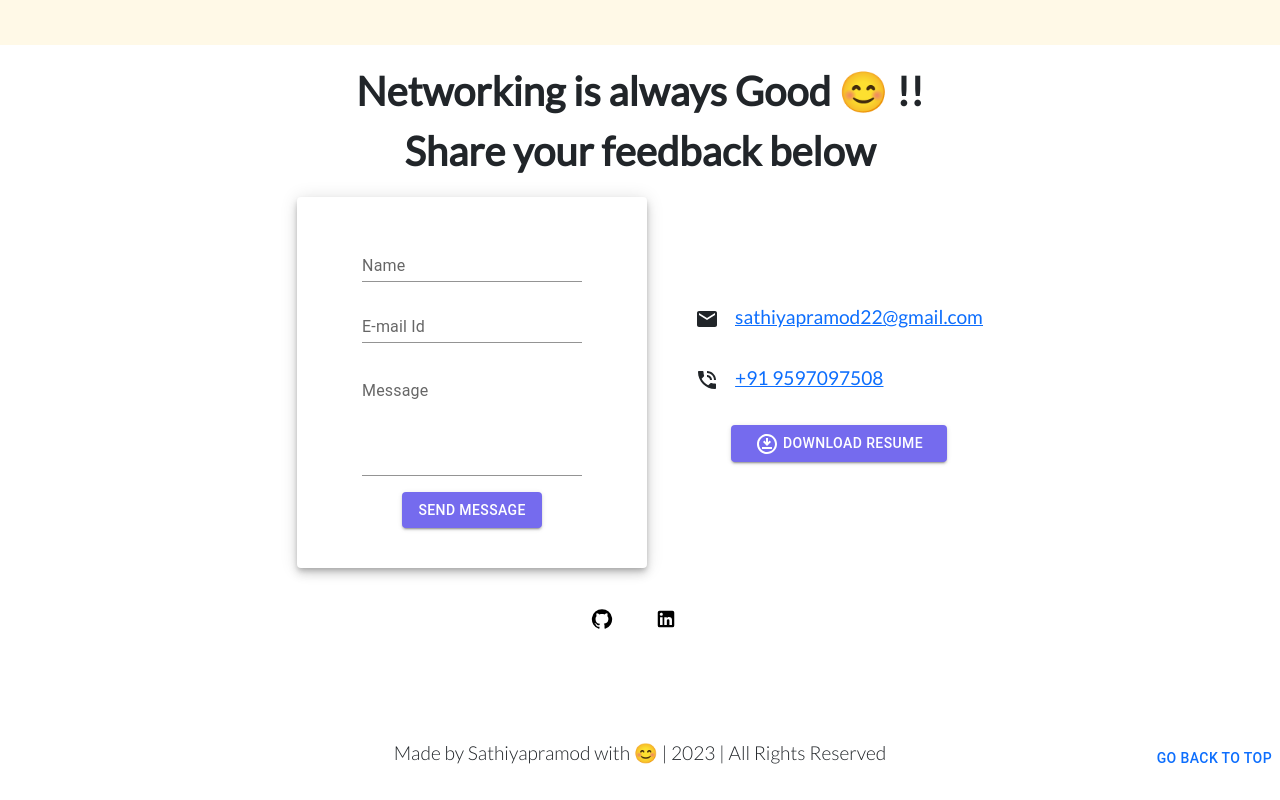
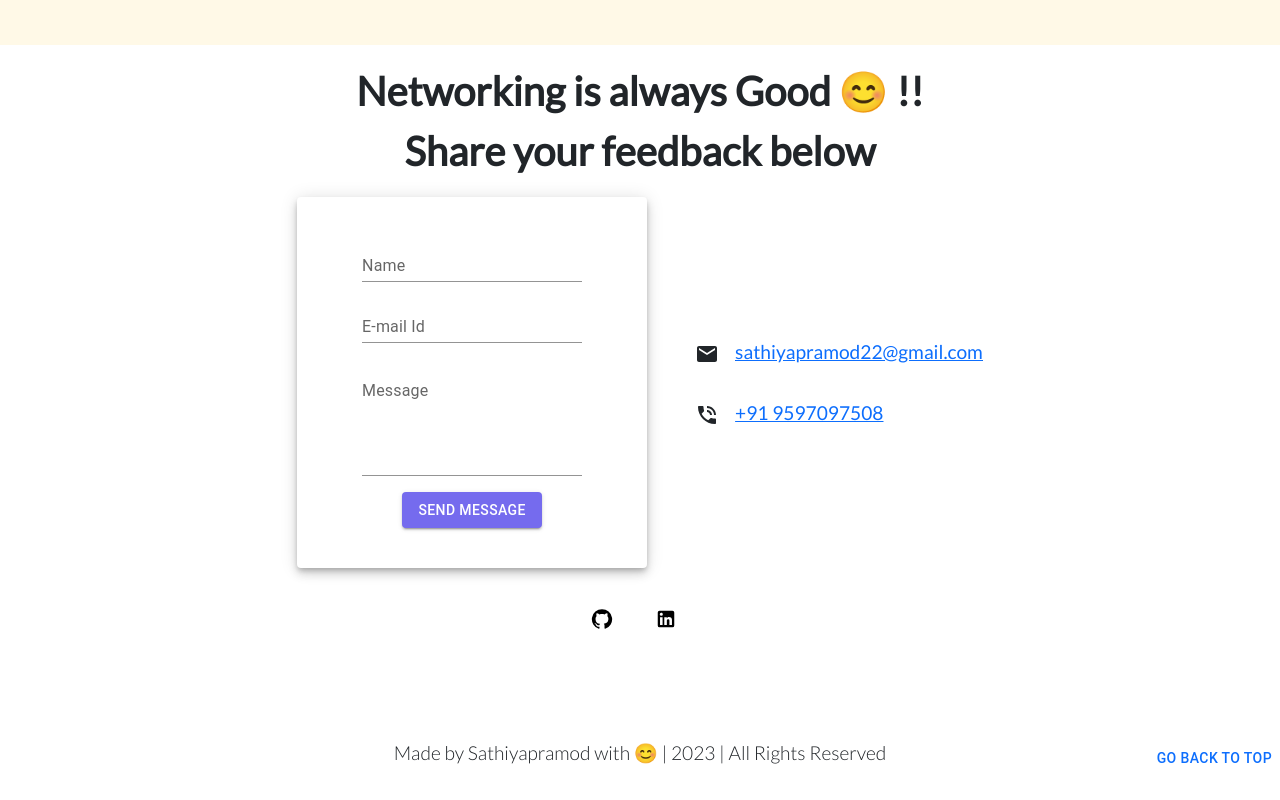
Before and after one commit to Sathiyapramod/Portfolio, a React (Create React App) app: page / in a window 1280 px wide. Shown: the part 4748-5548 px from the top of the page. Built offline with nearby package versions, Linux system fonts and the light colour scheme; what smooth-scroll would draw is missing.

Commit message:
added Resume Latest Links

```diff
--- a/src/Components/Footer/Details.js
+++ b/src/Components/Footer/Details.js
@@ -35,32 +35,6 @@ function BasicDetails(props) {
             <a href="tel:+919597097508">{props.Mydetails.myphoneNo}</a>
           </span>
         </div>
-        <div className="resume-button">
-          <Button
-            variant="contained"
-            color="primary"
-            sx={{
-              backgroundColor: "#756BEE",
-              fontWeight: 500,
-              paddingLeft: { xs: 2, sm: 3 },
-              paddingRight: { xs: 2, sm: 3 },
-              "&:hover": {
-                backgroundColor: "black",
-              },
-            }}
-          >
-            <a
-              href={props.Mydetails.myResumeLink}
-              target="_blank"
-              style={anchorstyle}
-              rel="noreferrer"
-              download
-            >
-              <DownloadForOfflineOutlinedIcon />{" "}
-              {props.Mydetails.visitorAction1}
-            </a>
-          </Button>
-        </div>
       </div>
     </div>
   );
--- a/src/MyData.json
+++ b/src/MyData.json
@@ -12,7 +12,7 @@
     "name": "👋🏻 Sathiyapramod K R",
     "bio": "Being an Enthusiastic & Competitive Team player, Seeking Jobs on Web Development , blended with knowledge of Front-End and Back-End elements, I am mostly prioritizing on understanding Client Requirements and developing the Web Contents from scratch idea to Final Stage. Currently, I am keenly focusing on Front-End Development.",
     "buttonContent": "LET'S DISCUSS",
-    "resumeContent": "https://drive.google.com/file/d/1VO778AzP466CBZ6YBekDX00TtAClNaia/view?usp=share_link",
+    "resumeContent": "https://drive.google.com/file/d/1_KbS2D2dXDJPKLi6yyaKIjzx0fkoI_hf/view?usp=share_link",
     "links": {
       "github": "https://github.com/Sathiyapramod",
       "linkedin": "https://www.linkedin.com/in/sathiyapramod/"
@@ -187,7 +187,6 @@
     "Mydetails": {
       "myemailId": "sathiyapramod22@gmail.com",
       "myphoneNo": "+91 9597097508",
-      "myResumeLink": "https://drive.google.com/file/d/1VO778AzP466CBZ6YBekDX00TtAClNaia/view?usp=share_link",
       "visitorAction1": "DOWNLOAD RESUME"
     },
     "githublink": "https://github.com/Sathiyapramod",
```
